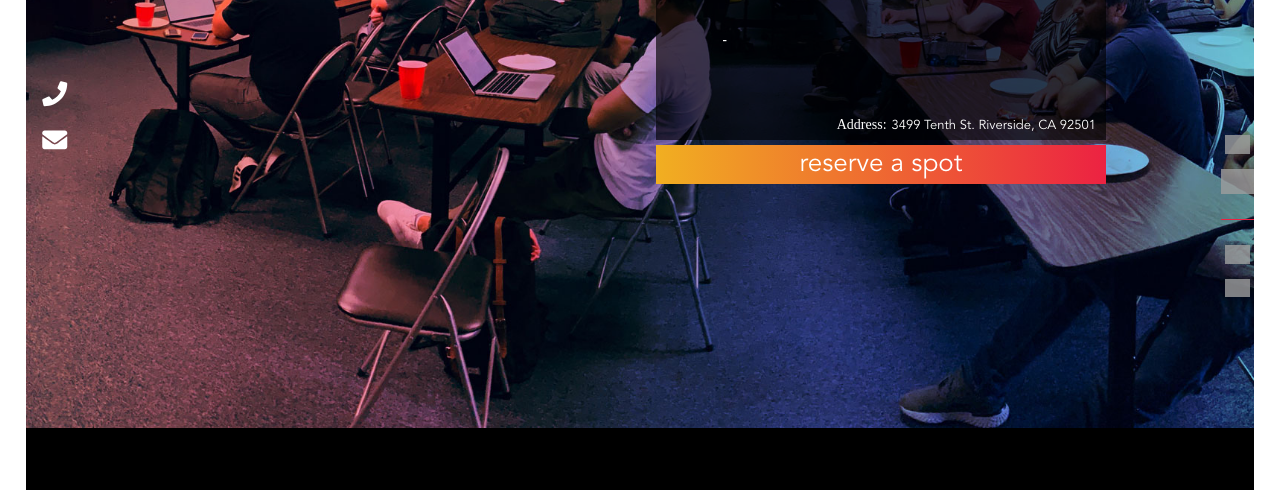
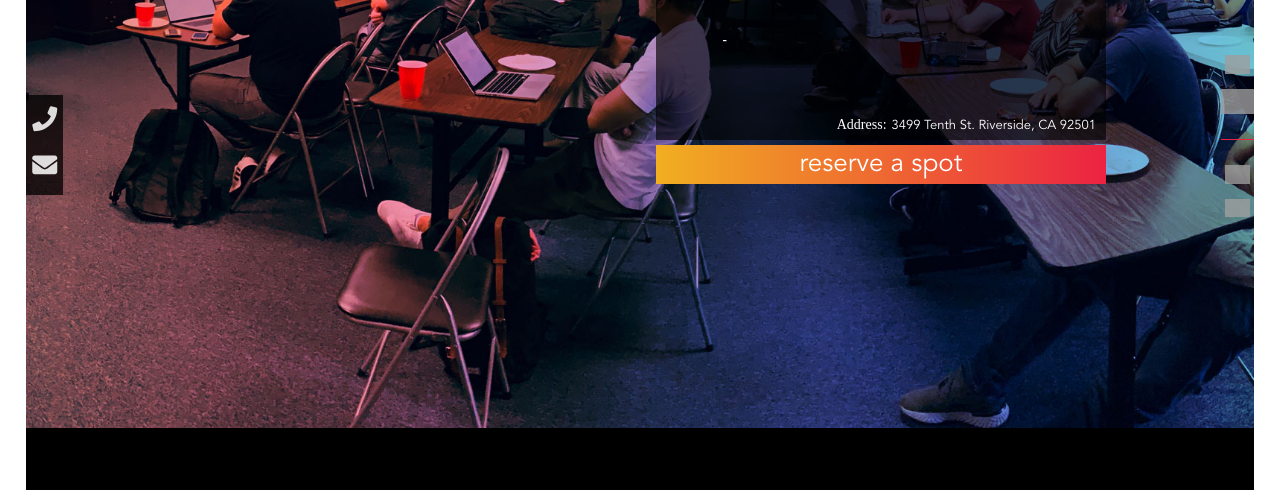
Before and after one commit to inland-empire-software-development/main, a Next.js app: page / in a window 1280 px wide. Shown: the part 200-690 px from the top of the page. Built offline with nearby package versions, Linux system fonts and the light colour scheme; no server answers; grey boxes are pictures that could not be loaded; a web font is replaced by a local one.

Commit message:
experimental solution for left sidebar

```diff
--- a/sass/components/_floatBar.scss
+++ b/sass/components/_floatBar.scss
@@ -11,31 +11,30 @@
     height: 40%;
     max-width: 1400px;
     width: 96%;
-    top: 40vh;
+    top: 30vh;
     left: 2%;
     z-index: 1;
 
     .left-floating-bar {
-        .fa-phone {
-            font-size: 25px;
-            color: #FFFFFF;
-            display: block;
-            -moz-transform: translateX(10px) translateY(-50px);
-            -o-transform: translateX(10px) translateY(-50px);
-            -webkit-transform: translateX(10px) translateY(-50px);
-            transform: translateX(10px) translateY(-50px);
-            border-width: 0px;
-        }
+        transition: all .5s ease-in-out;
+        background-color: rgba(0,0,0,0.75);
+        height: 100px;
+        position: relative;
+        top: 55px;
 
+        .fa-phone,
         .fa-envelope {
             font-size: 25px;
             color: #FFFFFF;
             display: block;
-            -moz-transform: translateX(10px) translateY(-50px);
-            -o-transform: translateX(10px) translateY(-50px);
-            -webkit-transform: translateX(10px) translateY(-50px);
-            transform: translateX(10px) translateY(-50px);
             border-width: 0px;
+            opacity: 0.85;
+
+            &:hover {
+                opacity: 1;
+                cursor: pointer;
+                filter: contrast(3.5);
+            }
         }
 
         .fa-comment-dots {
```
